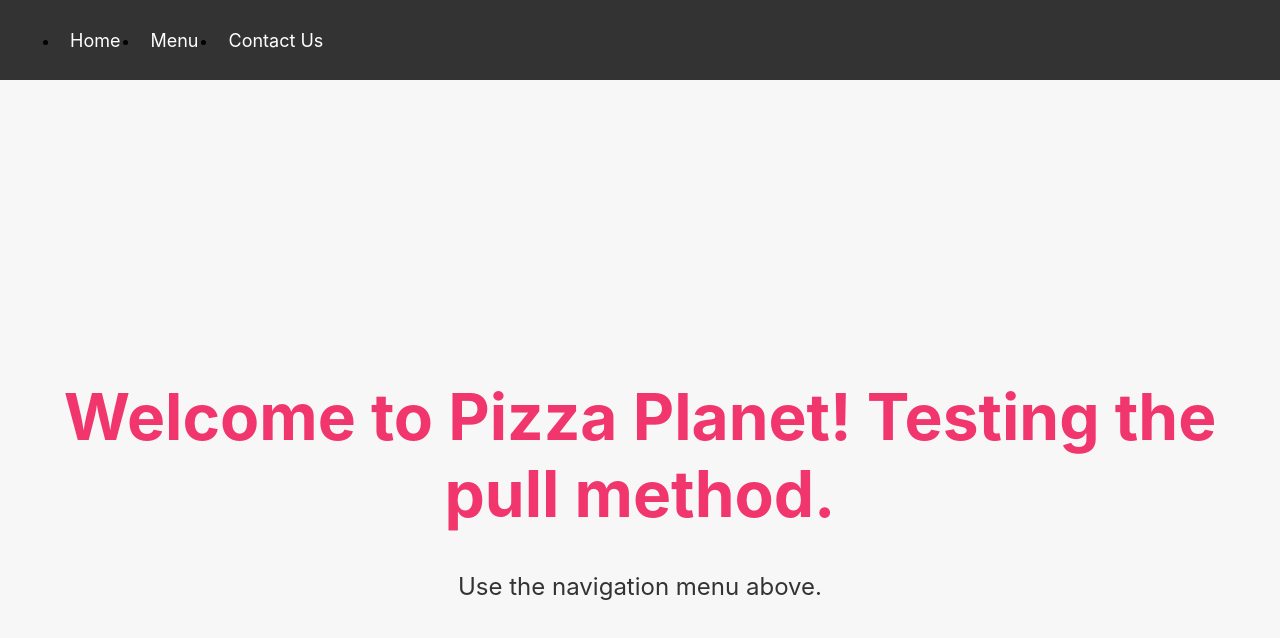
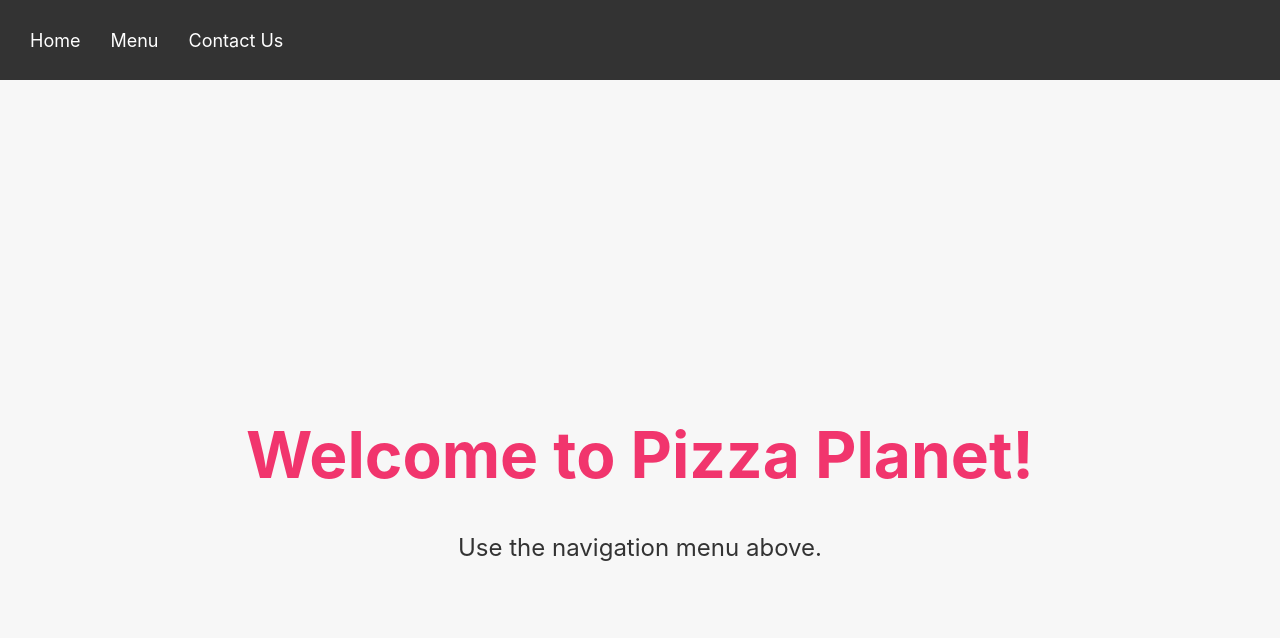
Before and after one commit to ChristopherDrake/Ordering, a React (Create React App) app in the folder order-system/: page / in a window 1280 px wide. Shown: the top 638 px of the page. Built offline with nearby package versions, Linux system fonts and the light colour scheme.

Commit message:
Small Changes
Removed dots from nav bar

```diff
--- a/order-system/src/App.css
+++ b/order-system/src/App.css
@@ -5,12 +5,6 @@
 .App-logo {
   height: 40vmin;
   pointer-events: none;
-}
-
-@media (prefers-reduced-motion: no-preference) {
-  .App-logo {
-    animation: App-logo-spin infinite 20s linear;
-  }
 }
 
 .App-header {
@@ -27,12 +21,3 @@
 .App-link {
   color: #61dafb;
 }
-
-@keyframes App-logo-spin {
-  from {
-    transform: rotate(0deg);
-  }
-  to {
-    transform: rotate(360deg);
-  }
-}
--- a/order-system/src/components/Navigation.css
+++ b/order-system/src/components/Navigation.css
@@ -28,3 +28,9 @@
     color: #333;
     border-radius: 5px;
   }
+
+  ul {
+    list-style-type: none;
+    padding: 0;
+    margin: 0;
+  }
--- a/order-system/src/pages/Home.js
+++ b/order-system/src/pages/Home.js
@@ -4,7 +4,7 @@ import './Home.css'
 const HomePage = () => {
   return (
     <div className="home-container">
-      <h1>Welcome to Pizza Planet! Testing the pull method.</h1>
+      <h1>Welcome to Pizza Planet!</h1>
       <p>Use the navigation menu above.</p>
     </div>
   );
```
